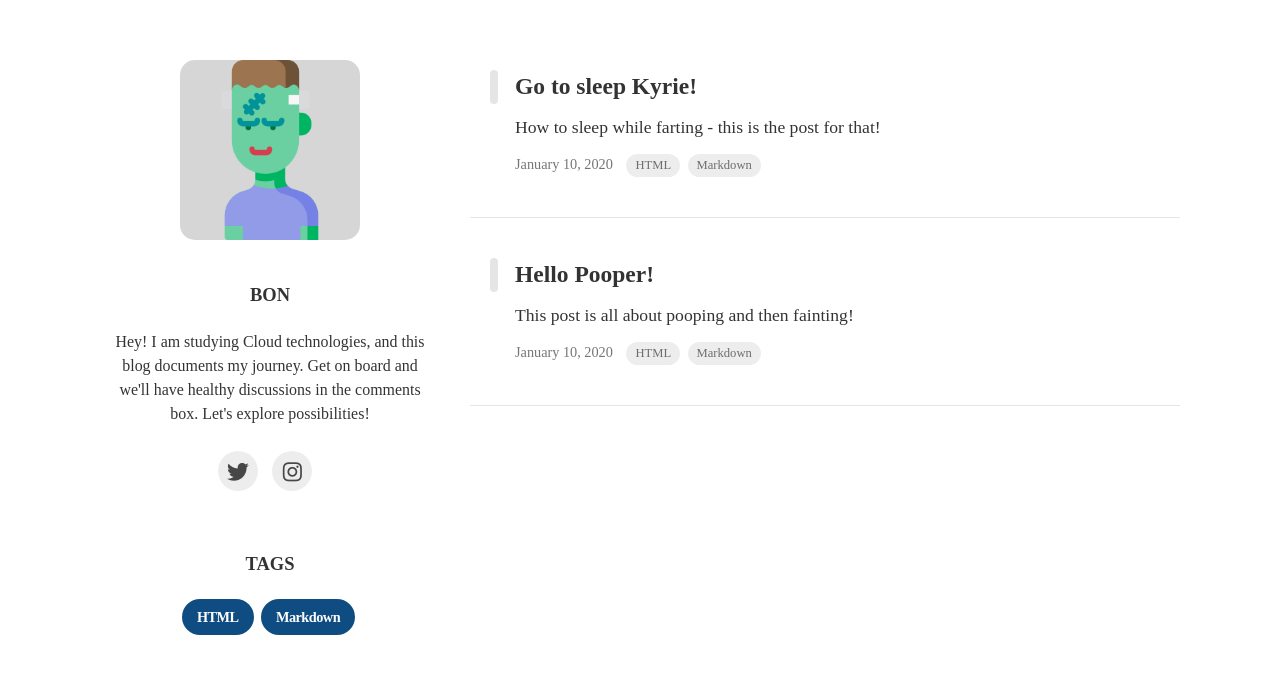
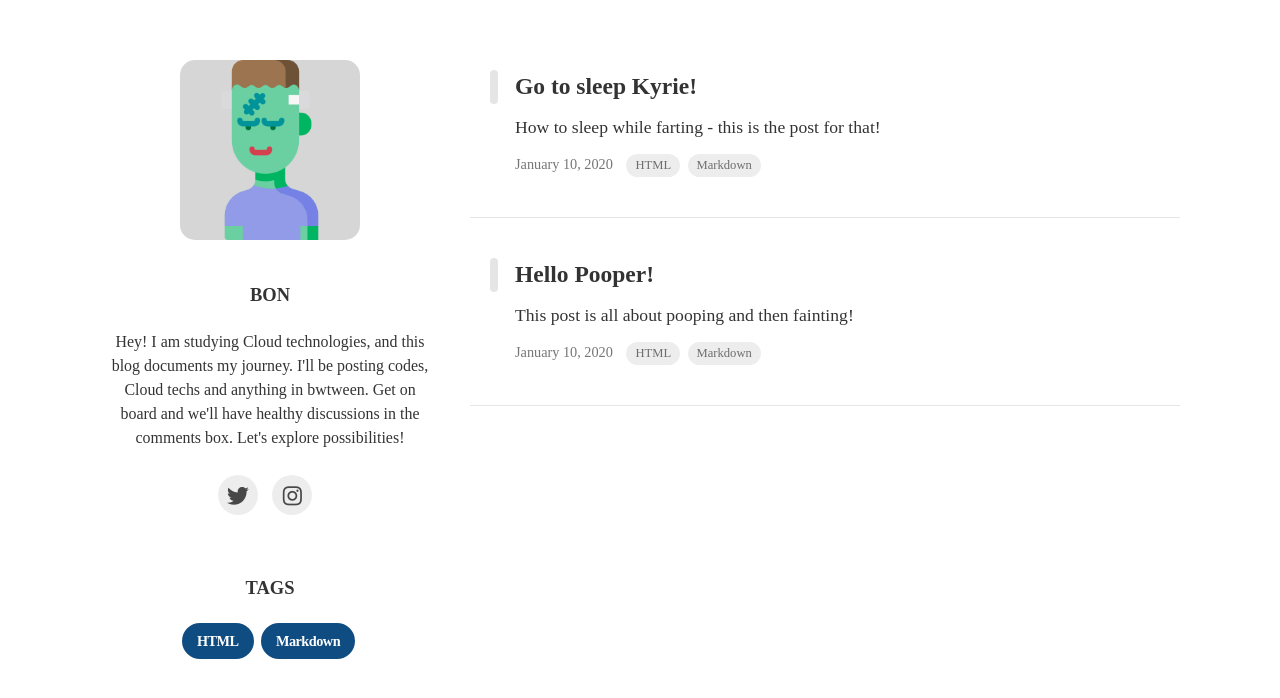
Before and after one commit to bonasfvck/blog, a Jekyll site: the page built from index.html, in a window 1280 px wide. Shown: the top 698 px of the page. Built offline with Jekyll 4.4.1, drawn with Linux system fonts in a browser that asks for light colours; nearby versions of some CDN libraries; some web fonts are replaced; the list of posts is cut into pages by our own code.

Commit message:
Update _config.yml

```diff
--- a/_config.yml
+++ b/_config.yml
@@ -11,7 +11,7 @@
   profile :
     image : assets/img/frankestein.png
     username : Bon
-    description : Hey! I am studying Cloud technologies, and this blog documents my journey. Get on board and we'll have healthy discussions in the comments box. Let's explore possibilities!
+    description : Hey! I am studying Cloud technologies, and this blog documents my journey. I'll be posting codes, Cloud techs and anything in bwtween. Get on board and we'll have healthy discussions in the comments box. Let's explore possibilities!
     experience :
       - start : 2014
         end : 2020
```
